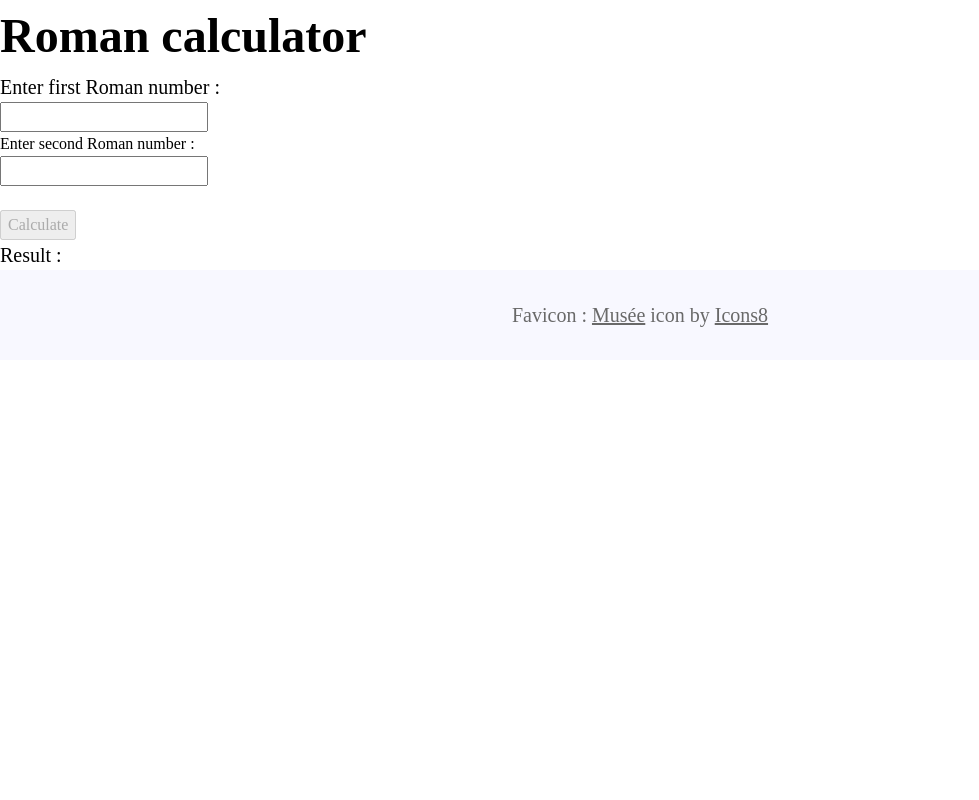
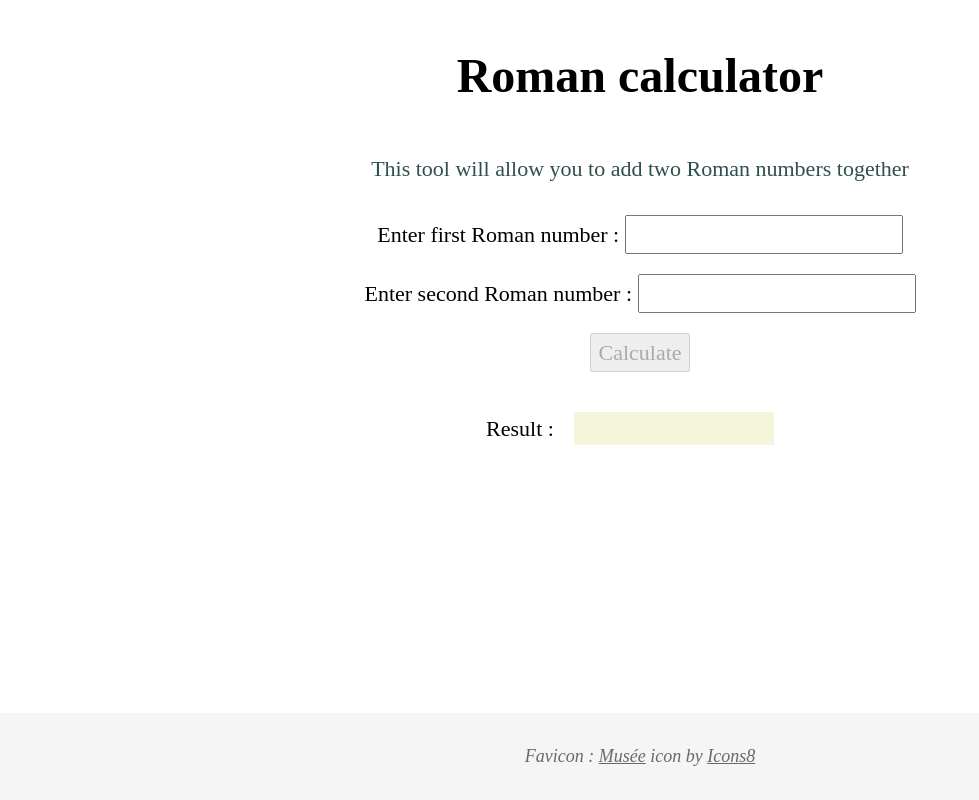
Before and after one commit to ToddEmonster/roman-calculator, a website built with webpack: page public/index.html in a window 1280 px wide. Shown: the whole page, without its empty margins (0-979 px from the left). Built offline with nearby package versions, Linux system fonts and the light colour scheme.

Commit message:
feat: add basic good styling

```diff
--- a/public/css/style.css
+++ b/public/css/style.css
@@ -1,9 +1,11 @@
+/* GENERAL */
 h1 {
     font-size: 4.8rem;
+    margin: 4rem 0;
 }
 
-p {
-    font-size: 2rem;
+div, span, p, label, button, a {
+    font-size: 2.2rem;
 }
 
 .error {
@@ -11,8 +13,53 @@ p {
     font-style: italic;
 }
 
+/* LAYOUT */
+.page-container {
+    display: flex;
+    flex-direction: column;
+    min-height: 100vh;
+  }
 
-/** FOOTER */
+.container {
+    padding-left: 2rem;
+    padding-right: 2rem;
+    text-align: center;
+}
+
+
+/* MAIN CONTENT */
+
+.explanation {
+    color: darkslategrey;
+    margin-bottom: 2;
+}
+
+
+.calculator-form {
+    display: flex;
+    flex-direction: column;
+    align-items: center;
+    padding: 2rem 0;
+}
+
+.calculator-form > * {
+    margin: 1rem 0;
+}
+
+.result-container {
+    display: flex;
+    justify-content: center;
+    margin: 1rem 0;
+}
+#result-content {
+    display: inline-block;
+    margin: 0 2rem;
+    min-width: 20rem;
+    min-height: 2rem;
+    background-color: beige;
+}
+
+/* FOOTER */
 .footer {
 
     display: flex;
@@ -23,8 +70,13 @@ p {
     padding-top: 3rem;
     padding-bottom: 3rem;
 
-    background-color: ghostwhite;
+    background-color: whitesmoke;
     color: dimgray;
+}
+
+.footer * {
+    font-style: italic;
+    font-size: 1.8rem;
 }
 
 .footer a, a:visited {
--- a/public/index.html
+++ b/public/index.html
@@ -11,27 +11,36 @@
     <title>Roman Calculator</title>
 </head>
 <body>
-    <section class="main-container">
-    <h1>Roman calculator</h1>
+    <div class="page-container">
+        <section class="main-content container">
+            <h1>Roman calculator</h1>
 
-    <section class="explanation"></section>
+            <div class="explanation">
+                This tool will allow you to add two Roman numbers together
+            </div>
 
-    <p>Enter first Roman number :</p>
-    <input type="text" id="firstNumber">
+            <form class="calculator-form">
+                <div>
+                    <label for="firstNumber">Enter first Roman number :</label>
+                    <input type="text" id="firstNumber" name="firstNumber">
+                </div>
+                <div>
+                    <label for="secondNumber">Enter second Roman number :</label>
+                    <input type="text" id="secondNumber" name="secondNumber">
+                </div>
+                <button id="button">Calculate</button>
+            </form>
 
-    <p></p>Enter second Roman number :</p>
-    <input type="text" id="secondNumber">
+            <div class="result-container">
+                <span>Result :</span>
+                <span id="result-content"></span>
+            </div>
+        </section>
 
-    <br /><br />
-    <button id="button">Calculate</button>
-
-    <p> Result : </p>
-    <p id="result"></p>
-
-</section>
-    <footer class="footer">
-        <p>Favicon : <a target="_blank" href="https://icons8.com/icon/17605/mus%C3%A9e">Musée</a> icon by <a target="_blank" href="https://icons8.com">Icons8</a></p>
-    </footer>
+        <footer class="footer container">
+            <p>Favicon : <a target="_blank" href="https://icons8.com/icon/17605/mus%C3%A9e">Musée</a> icon by <a target="_blank" href="https://icons8.com">Icons8</a></p>
+        </footer>
+    </div>
 
     <script type="module" src="./main-bundle.js"></script>
 </body>
--- a/src/index.ts
+++ b/src/index.ts
@@ -35,7 +35,7 @@ window.onload = function() {
     // Get DOM Elements
     const firstNumberDom = document.getElementById("firstNumber") as HTMLInputElement;
     const secondNumberDom = document.getElementById("secondNumber") as HTMLInputElement;
-    const resultDiv = document.getElementById("result");
+    const resultDiv = document.getElementById("result-content");
     const button = document.getElementById("button")  as HTMLInputElement;
 
     // Declare variables
```
